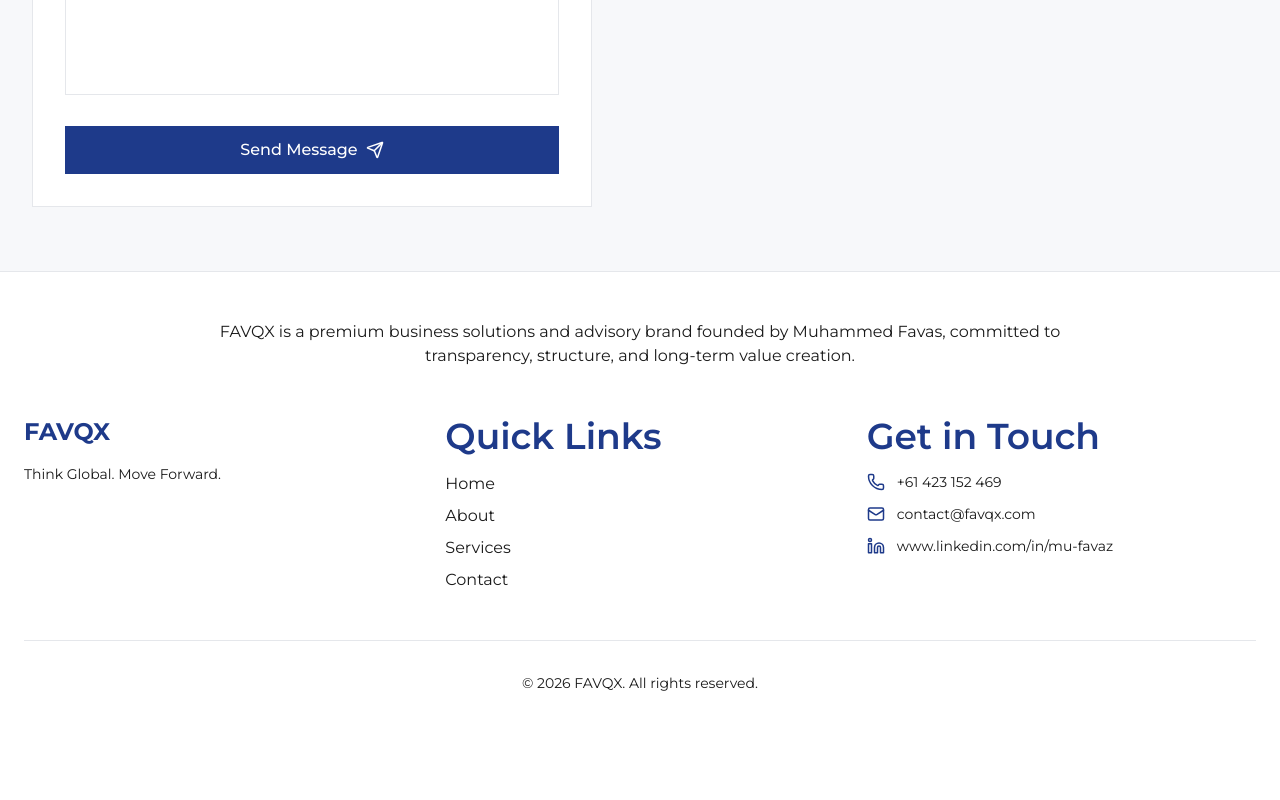
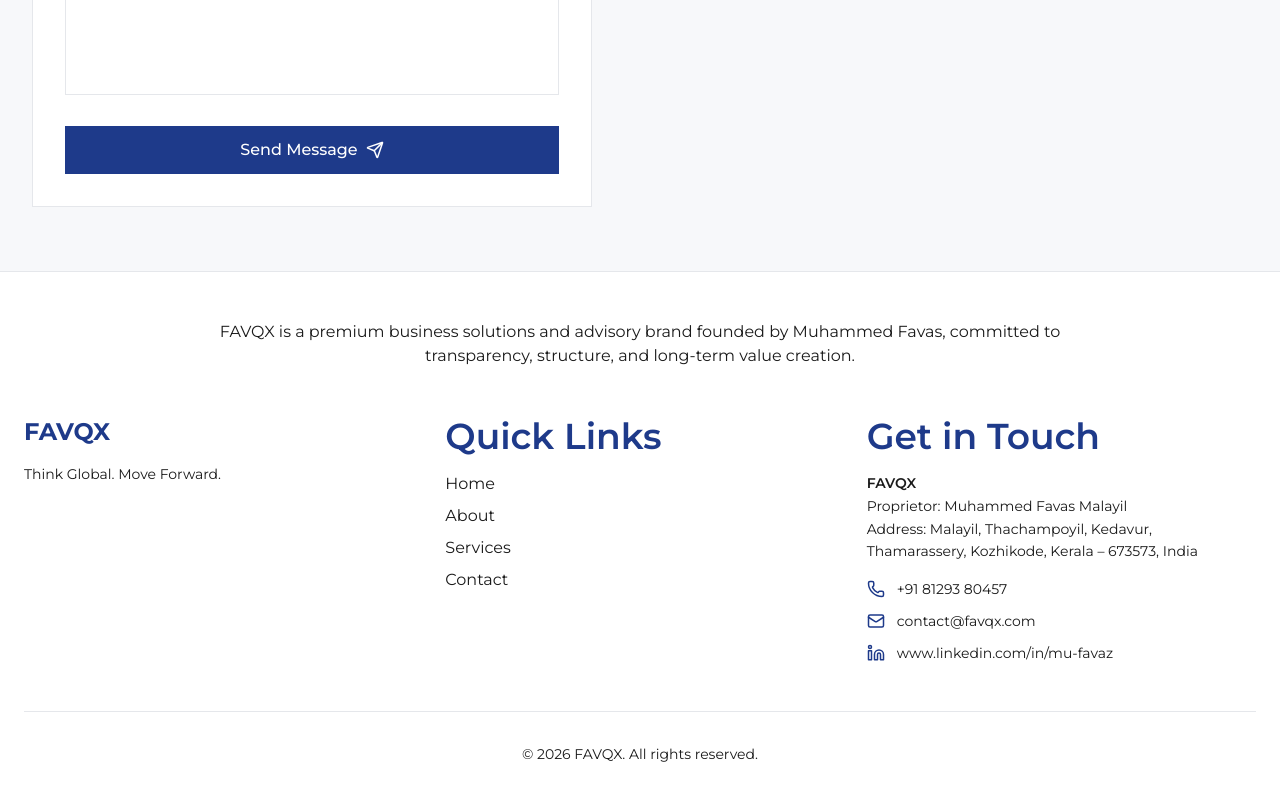
Before and after one commit to favasfanu/favqx, a React (Vite) app in the folder apps/web/: page /contact in a window 1280 px wide. Shown: the part 726-1526 px from the top of the page. Before the commit the page ends 1467 px from the top, so only its background shows below. Built offline with nearby package versions, Linux system fonts and the light colour scheme.

Commit message:
address and footer updated

```diff
--- a/apps/web/src/components/Footer.jsx
+++ b/apps/web/src/components/Footer.jsx
@@ -58,19 +58,38 @@
          {/* Contact Info */}
 <div>
   <h3 className="text-[#1E3A8A] font-semibold mb-4">Get in Touch</h3>
+
+  {/* Legal Business Info */}
+  <div className="mb-4 text-sm text-[#1A1A1A] leading-relaxed">
+    <p className="font-semibold">FAVQX</p>
+    <p>Proprietor: Muhammed Favas Malayil</p>
+    <p>
+      Address: Malayil, Thachampoyil, Kedavur,<br />
+      Thamarassery, Kozhikode, Kerala – 673573, India
+    </p>
+  </div>
+
   <ul className="space-y-3">
     <li className="flex items-center space-x-3 text-[#1A1A1A]">
       <Phone size={18} className="text-[#1E3A8A] flex-shrink-0" />
-                <a href="tel:+61423152469" className="text-sm hover:text-[#1E3A8A] transition-colors duration-300">
-                  +61 423 152 469
+      <a
+        href="tel:+918129380457"
+        className="text-sm hover:text-[#1E3A8A] transition-colors duration-300"
+      >
+        +91 81293 80457
       </a>
     </li>
+
     <li className="flex items-center space-x-3 text-[#1A1A1A]">
       <Mail size={18} className="text-[#1E3A8A] flex-shrink-0" />
-                <a href="mailto:contact@favqx.com" className="text-sm hover:text-[#1E3A8A] transition-colors duration-300">
+      <a
+        href="mailto:contact@favqx.com"
+        className="text-sm hover:text-[#1E3A8A] transition-colors duration-300"
+      >
         contact@favqx.com
       </a>
     </li>
+
     <li className="flex items-center space-x-3 text-[#1A1A1A]">
       <Linkedin size={18} className="text-[#1E3A8A] flex-shrink-0" />
       <a
@@ -84,6 +103,7 @@
     </li>
   </ul>
 </div>
+
         </div>
 
         {/* Copyright */}
```
Lines whose indentation alone changed are shown as unchanged.
